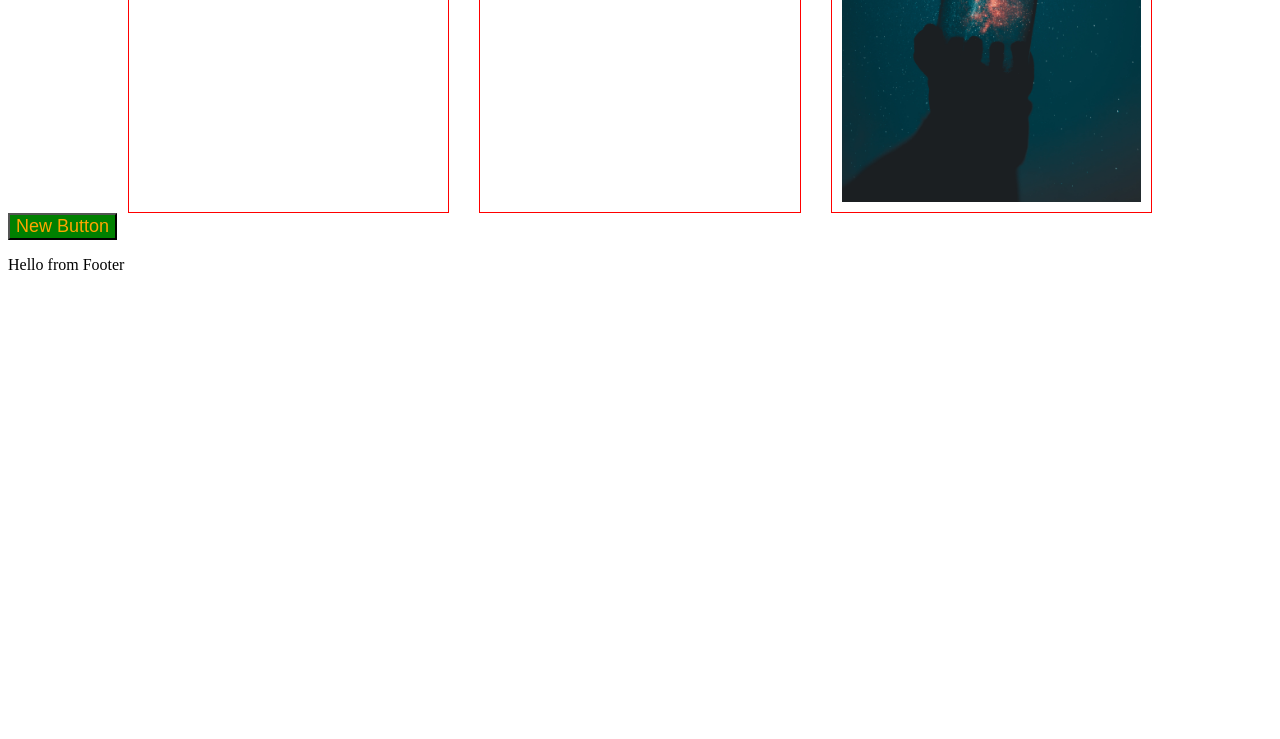
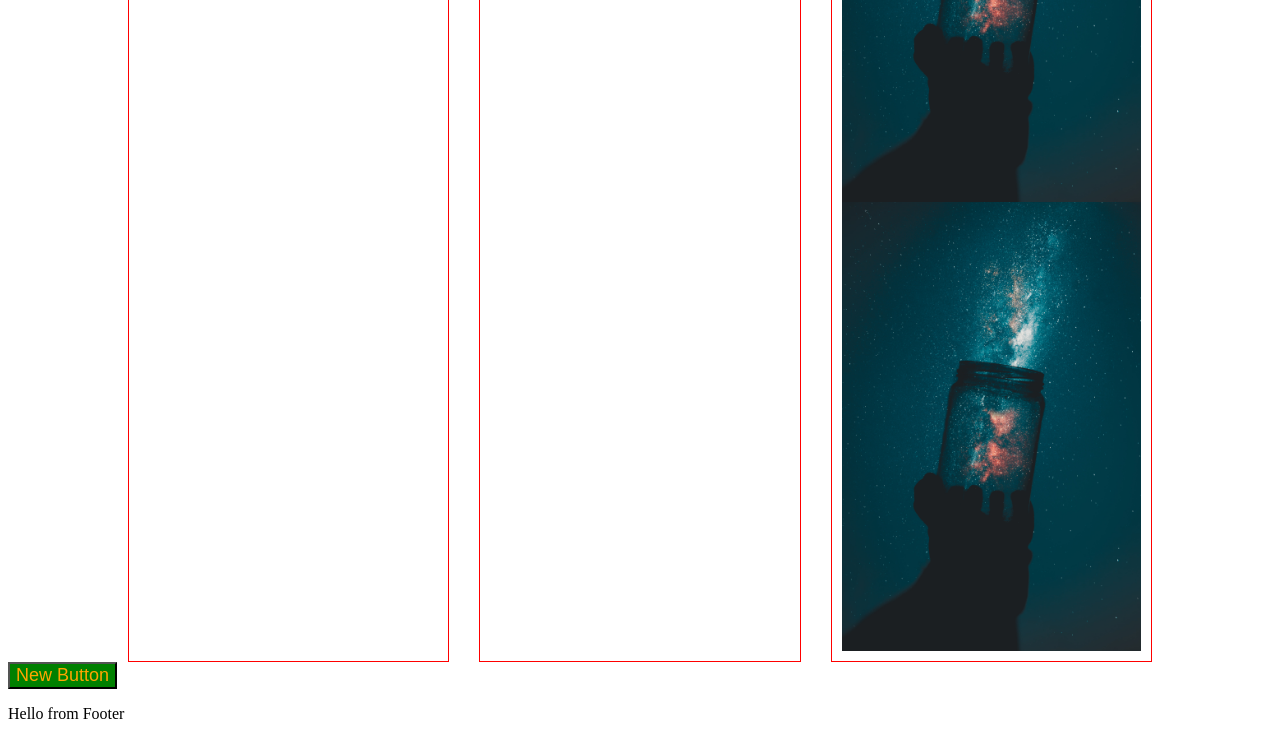
Before and after one commit to viktorkissa/gatsby-tutorial, a Gatsby site: page /images in a window 1280 px wide. Shown: the part 439-1178 px from the top of the page. Before the commit the page ends 800 px from the top, so only its background shows below. Built offline with nearby package versions, Linux system fonts and the light colour scheme; Gatsby itself is replaced by a stand-in of ours.

Commit message:
MaxWidth Parameter

```diff
--- a/src/examples/Images.js
+++ b/src/examples/Images.js
@@ -20,10 +20,18 @@ const getImages = graphql`
                 }
             }
         }
+        example: file(relativePath: { eq: "img-2.jpg"}) {
+            childImageSharp {
+                fluid(maxWidth: 100) {
+                    ...GatsbyImageSharpFluid_withWebp_tracedSVG
+                }
+            }
+        }
     }
 `;
 
 const Images = () => {
+  const data = useStaticQuery(getImages);
   const {
     fixed: {
       childImageSharp: { fixed }
@@ -31,7 +39,7 @@ const Images = () => {
     fluid: {
       childImageSharp: { fluid }
     }
-  } = useStaticQuery(getImages);
+  } = data;
 
   return (
     <section className='images'>
@@ -46,6 +54,7 @@ const Images = () => {
       <article className='single-image'>
         <h3>Fluid Image/Svg</h3>
         <Image fluid={fluid} />
+        <Image fluid={data.example.childImageSharp.fluid} />
       </article>
     </section>
   )
```
